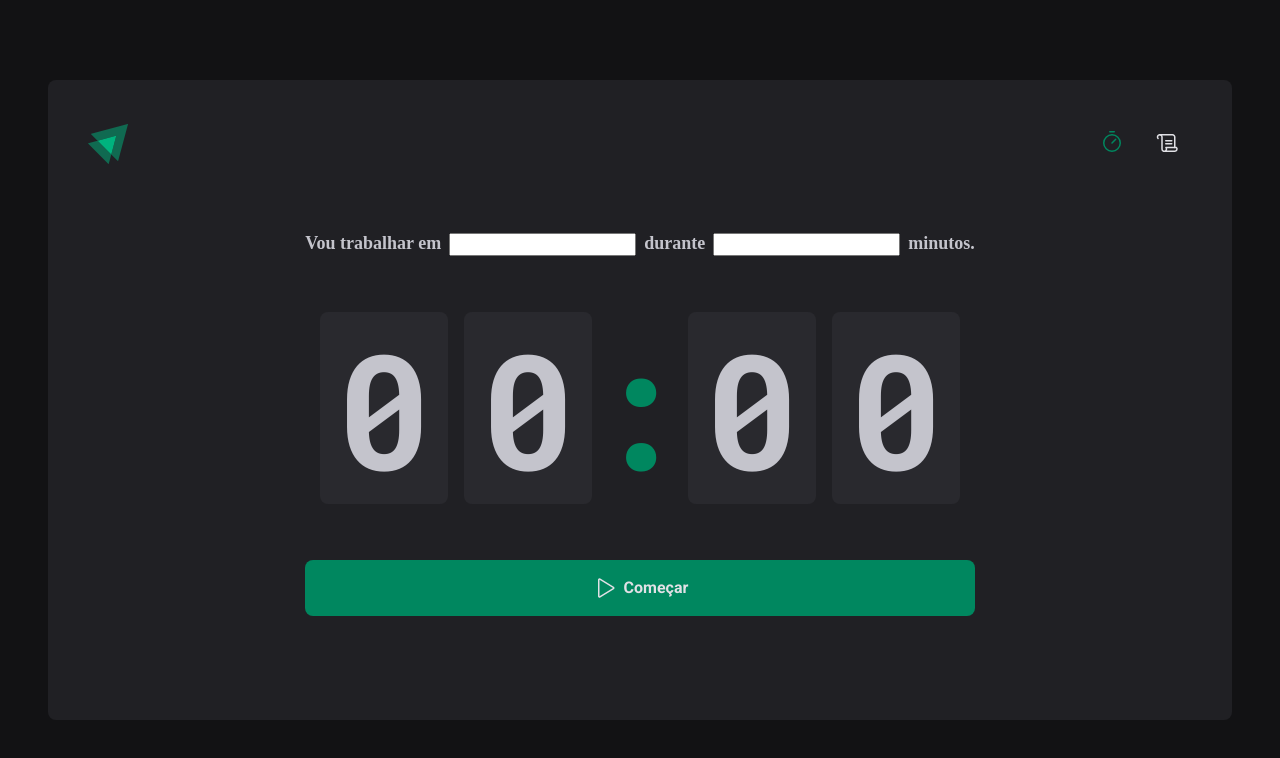
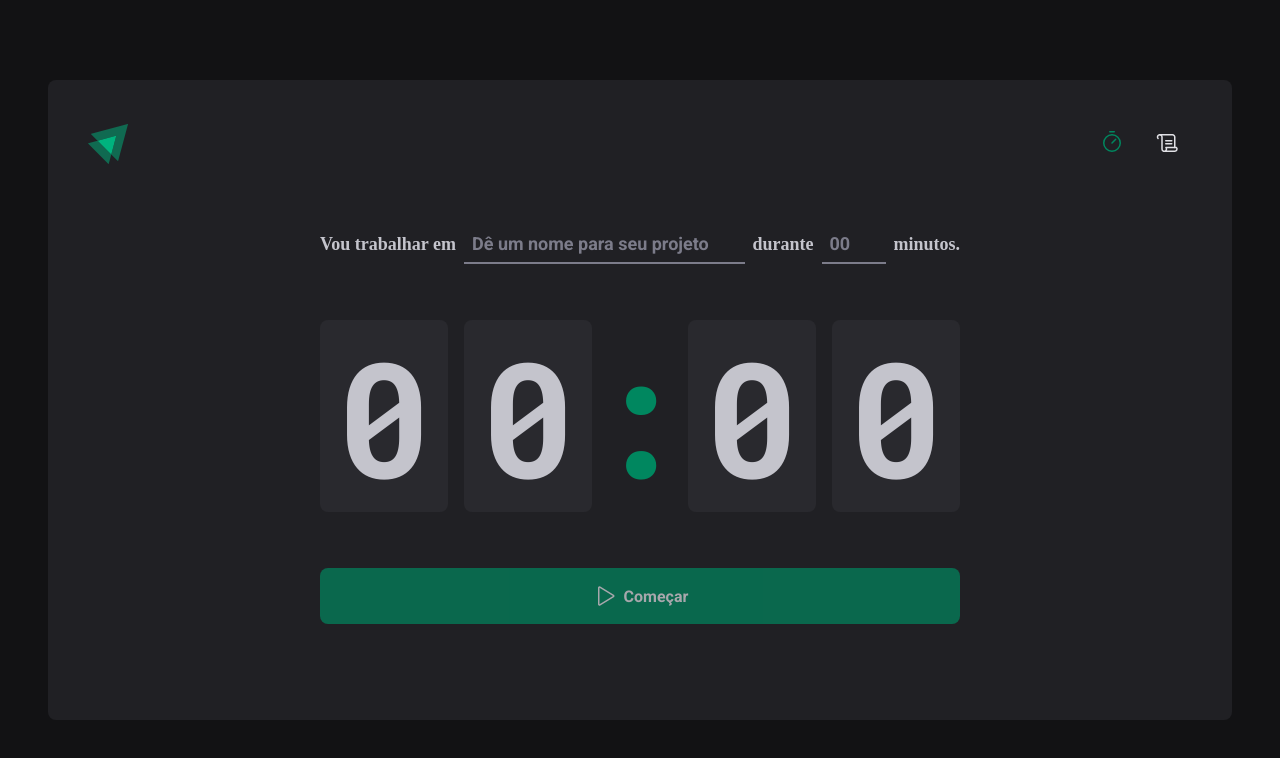
Before and after one commit to LidianeDiniz/02-ignite-timer, a React (Vite) app: page / in a window 1280 px wide. Shown: the top 758 px of the page. Built offline with nearby package versions, Linux system fonts and the light colour scheme.

Commit message:
Home Submission

```diff
--- a/src/pages/Home/index.tsx
+++ b/src/pages/Home/index.tsx
@@ -5,6 +5,8 @@
   FormContainer,
   Separator,
   StartCountdownButton,
+  TaskInput,
+  MinutesAmountInput,
 } from "./styles";
 
 export function Home() {
@@ -13,10 +15,14 @@
       <form action="">
         <FormContainer>
           <label htmlFor="task">Vou trabalhar em </label>
-          <input id="task" />
+          <TaskInput id="task" placeholder="Dê um nome para seu projeto" />
 
           <label htmlFor="minutesAmount">durante</label>
-          <input type="number" id="minutesAmount" />
+          <MinutesAmountInput
+            type="number"
+            id="minutesAmount"
+            placeholder="00"
+          />
 
           <span>minutos.</span>
         </FormContainer>
@@ -29,7 +35,7 @@
           <span>0</span>
         </CountdownContainer>
 
-        <StartCountdownButton type="submit">
+        <StartCountdownButton type="submit" disabled>
           <Play size={24} />
           Começar
         </StartCountdownButton>
--- a/src/pages/Home/styles.ts
+++ b/src/pages/Home/styles.ts
@@ -17,14 +17,43 @@
 
 export const FormContainer = styled.div`
 width: 100%;
+gap: 0.5rem;
 display: flex;
-align: center;
+align-items: center;
 justify-content: center;
-gap: 0.5rem;
 color: &{(props) => props.theme['gray-100']};
 font-size:1.125rem;
 font-weight: bold;
 flex-wrap: wrap;
+`;
+
+const BaseInput = styled.input`
+  background: transparent;
+  height: 2.5rem;
+  border: 0;
+  border-bottom: 2px solid ${(props) => props.theme['gray-500']};
+  font-weight: bold;
+  font-size: 1.125rem;
+  padding: 0 0.5rem;
+  color: &{(props) => props.theme['gray-100']};
+
+
+  &::placeholder{
+    color: ${(props) => props.theme['gray-500']};
+  }
+
+  &:focus {
+    box-shadow: none;
+    border-color: ${(props) => props.theme['green-500']};
+  }
+`;
+
+export const TaskInput = styled(BaseInput)`
+flex: 1;
+`;
+
+export const MinutesAmountInput = styled(BaseInput)`
+width: 4rem;
 `;
 
 export const CountdownContainer = styled.div`
@@ -69,7 +98,12 @@
   background: ${(props) => props.theme["green-500"]};
   color: ${(props) => props.theme["gray-100"]};
 
-  &:hover {
+  &:disabled {
+    opacity: 0.7;
+    cursor: not-allowed;
+  }
+
+  &:not(:disabled):hover {
     background: ${(props) => props.theme["green-700"]};
   }
 `;
```
